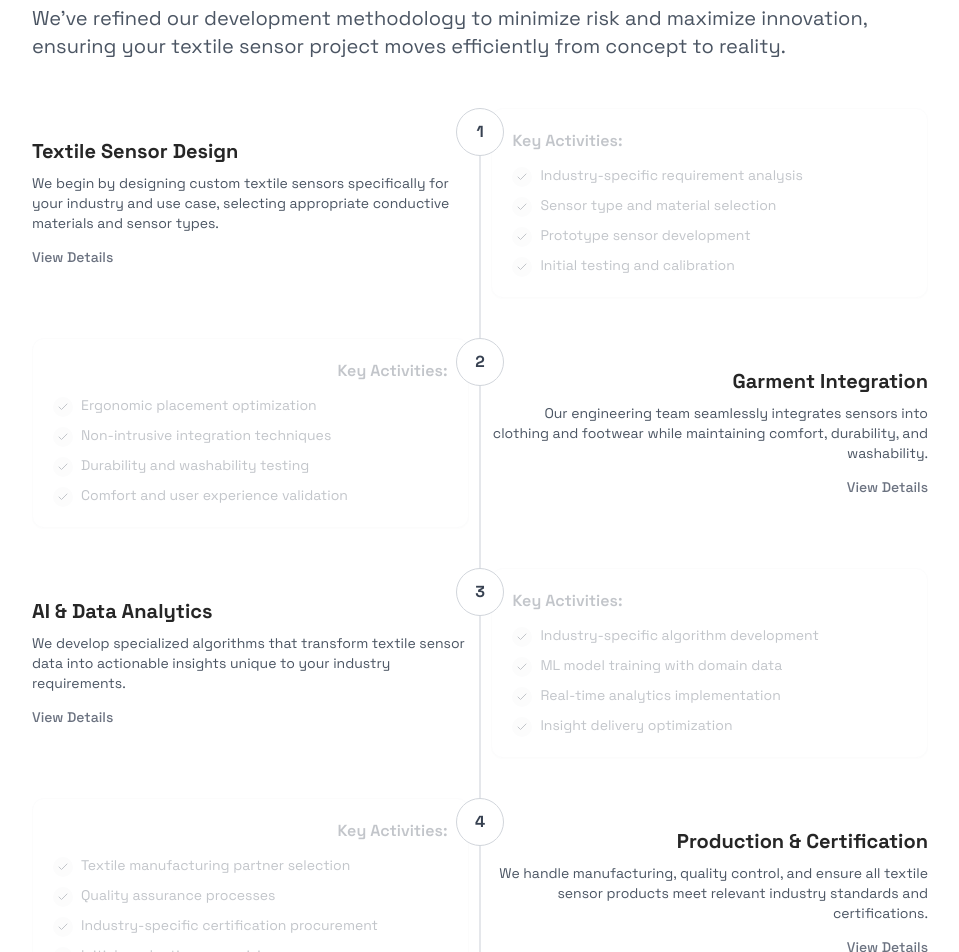
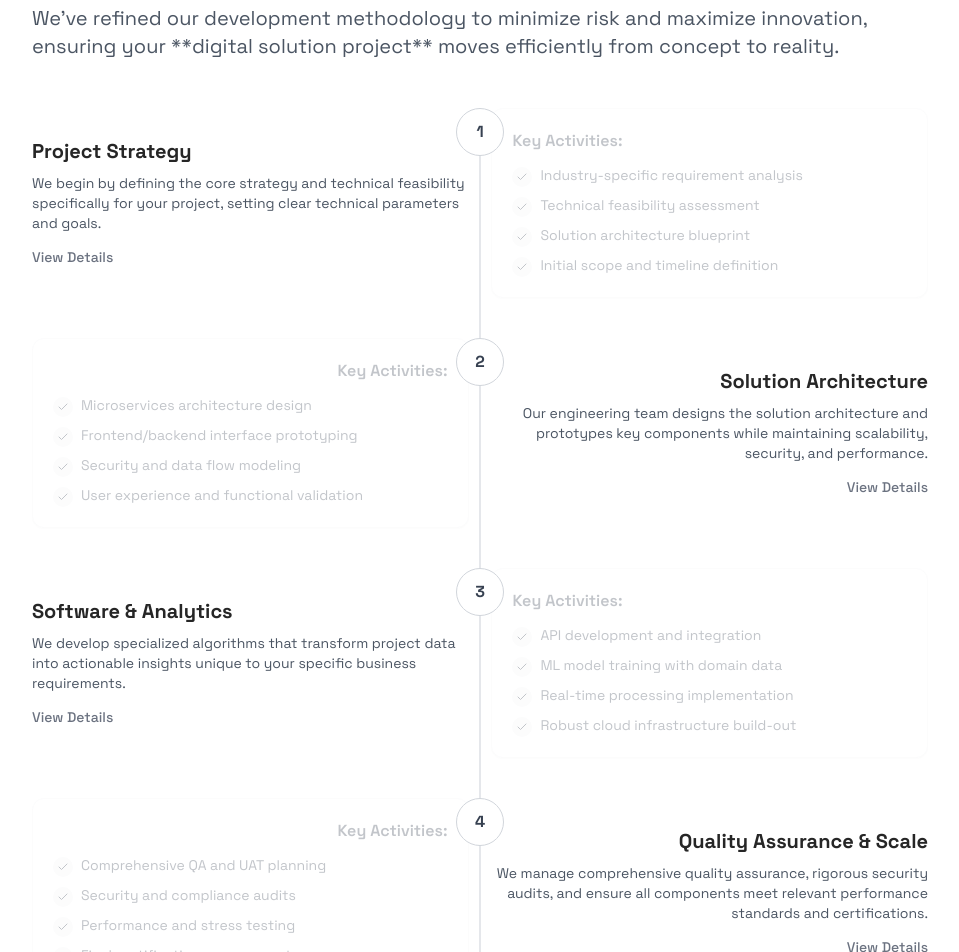
Before and after one commit to zenishxworld/Zensu-webs, a React (Vite) app: page /development-process in a window 1280 px wide. Shown: the part 220-1172 px from the top of the page, without its empty margins (160-1119 px from the left). Built offline with nearby package versions, Linux system fonts and the light colour scheme.

Commit message:
- Update navbar menu - Replace feature image - Revamp DevelopmentProcess page - Update icons

```diff
--- a/src/components/Features.tsx
+++ b/src/components/Features.tsx
@@ -33,7 +33,7 @@ const Features = () => {
       icon: <HardHat className="w-10 h-10 text-white transition-transform duration-300 transform" />,
       title: "Logistics & Supply Chain",
       description: "Real-time fleet tracking, inventory optimization, end-to-end supply chain visibility, and automated warehouse management solutions.",
-      image: "/lovable-uploads/cf8966e3-de0d-445f-9fbd-ee6c48daa7ff.png",
+      image: "/lovable-uploads/Screenshot 2025-10-09 215213.png",
       category: "Industrial"
     },
     {
@@ -121,9 +121,9 @@ A successful product requires expertise in strategy, robust software, and scalab
             <div className="inline-block mb-2 px-3 py-1 bg-gray-100 text-gray-700 rounded-full text-sm font-medium">
               Industry Applications
             </div>
-            <h3 className="text-2xl font-bold mb-4">Cross-Industry IoT Solutions</h3>
+            <h3 className="text-2xl font-bold mb-4">Target Industry Solutions</h3>
             <p className="text-gray-600">
-              Our modular approach enables rapid development across diverse industries, from sports tech to smart cities.
+              Our strategic approach enables rapid digital solution development across diverse industries, from sports tech to smart cities.
             </p>
           </div>
 
--- a/src/components/Navbar.tsx
+++ b/src/components/Navbar.tsx
@@ -121,13 +121,13 @@ const Navbar = () => {
                       <li>
                         <Link to="/tech-details" className="block p-3 space-y-1 rounded-md hover:bg-gray-100">
                           <div className="font-medium">Technology Platform</div>
-                          <p className="text-sm text-gray-500">Our IoT development platform and capabilities</p>
+                          <p className="text-sm text-gray-500">Our core strategy, software, deployment expertise</p>
                         </Link>
                       </li>
                       <li>
                         <Link to="/development-process" className="block p-3 space-y-1 rounded-md hover:bg-gray-100">
                           <div className="font-medium">Development Process</div>
-                          <p className="text-sm text-gray-500">5-phase approach from idea to market</p>
+                          <p className="text-sm text-gray-500">Structured methodology from concept to launch</p>
                         </Link>
                       </li>
                       <li>
--- a/src/pages/DevelopmentProcess.tsx
+++ b/src/pages/DevelopmentProcess.tsx
@@ -1,4 +1,4 @@
-import { ArrowLeft, CheckCircle, Clock, FileSearch, Settings, Cpu, Code, Truck, BarChart, Check } from 'lucide-react';
+import { ArrowLeft, CheckCircle, Clock, FileSearch, Settings, Cpu, Code, Truck, BarChart, Check, Zap, HardHat, TrendingUp } from 'lucide-react';
 import { Link } from 'react-router-dom';
 import { useState, useRef, useEffect } from 'react';
 import { cn } from '@/lib/utils';
@@ -16,29 +16,29 @@ const DevelopmentProcess = () => {
   // Process component logic
   const processes = [{
     id: 1,
-    title: "Textile Sensor Design",
-    description: "We begin by designing custom textile sensors specifically for your industry and use case, selecting appropriate conductive materials and sensor types.",
-    steps: ["Industry-specific requirement analysis", "Sensor type and material selection", "Prototype sensor development", "Initial testing and calibration"]
+    title: "Project Strategy", // REPLACED: "Textile Sensor Design"
+    description: "We begin by defining the core strategy and technical feasibility specifically for your project, setting clear technical parameters and goals.", // REPLACED description
+    steps: ["Industry-specific requirement analysis", "Technical feasibility assessment", "Solution architecture blueprint", "Initial scope and timeline definition"] // REPLACED steps
   }, {
     id: 2,
-    title: "Garment Integration",
-    description: "Our engineering team seamlessly integrates sensors into clothing and footwear while maintaining comfort, durability, and washability.",
-    steps: ["Ergonomic placement optimization", "Non-intrusive integration techniques", "Durability and washability testing", "Comfort and user experience validation"]
+    title: "Solution Architecture", // REPLACED: "Garment Integration"
+    description: "Our engineering team designs the solution architecture and prototypes key components while maintaining scalability, security, and performance.", // REPLACED description
+    steps: ["Microservices architecture design", "Frontend/backend interface prototyping", "Security and data flow modeling", "User experience and functional validation"] // REPLACED steps
   }, {
     id: 3,
-    title: "AI & Data Analytics",
-    description: "We develop specialized algorithms that transform textile sensor data into actionable insights unique to your industry requirements.",
-    steps: ["Industry-specific algorithm development", "ML model training with domain data", "Real-time analytics implementation", "Insight delivery optimization"]
+    title: "Software & Analytics", // REPLACED: "AI & Data Analytics"
+    description: "We develop specialized algorithms that transform project data into actionable insights unique to your specific business requirements.", // REPLACED description
+    steps: ["API development and integration", "ML model training with domain data", "Real-time processing implementation", "Robust cloud infrastructure build-out"] // REPLACED steps
   }, {
     id: 4,
-    title: "Production & Certification",
-    description: "We handle manufacturing, quality control, and ensure all textile sensor products meet relevant industry standards and certifications.",
-    steps: ["Textile manufacturing partner selection", "Quality assurance processes", "Industry-specific certification procurement", "Initial production supervision"]
+    title: "Quality Assurance & Scale", // REPLACED: "Production & Certification"
+    description: "We manage comprehensive quality assurance, rigorous security audits, and ensure all components meet relevant performance standards and certifications.", // REPLACED description
+    steps: ["Comprehensive QA and UAT planning", "Security and compliance audits", "Performance and stress testing", "Final certification procurement"] // REPLACED steps
   }, {
     id: 5,
-    title: "Deployment & Support",
-    description: "We provide comprehensive training, implementation assistance, and ongoing support to ensure successful adoption and continuous improvement.",
-    steps: ["User training and onboarding", "Data interpretation guidance", "Performance monitoring", "Continuous improvement iterations"]
+    title: "Deployment & Support", // KEPT: "Deployment & Support"
+    description: "We provide comprehensive launch strategy, implementation assistance, and ongoing support to ensure successful adoption and continuous improvement.", // REPLACED description
+    steps: ["Final launch planning and execution", "User training and onboarding", "Performance monitoring and reporting", "Continuous improvement iterations"] // REPLACED steps
   }];
   useEffect(() => {
     processSectionsRef.current = processes.map((_, i) => processSectionsRef.current[i] || null);
@@ -93,21 +93,21 @@ const DevelopmentProcess = () => {
     title: "2. Concept & Design",
     description: "Our experts craft initial designs and technical specifications, ensuring alignment with your brand identity and user experience goals."
   }, {
-    icon: <Cpu className="h-6 w-6" />,
-    title: "3. Hardware Development",
-    description: "We select, design, and integrate sensor components, creating optimized hardware solutions that balance performance and efficiency."
+    icon: <Code className="h-6 w-6" />, // REPLACED ICON (Code is better than Cpu for Software Architecture)
+    title: "3. Solution Architecture", // REPLACED: "3. Hardware Development"
+    description: "We design the complete solution architecture and technical specifications, balancing scalability, performance, and efficiency." // REPLACED description
   }, {
-    icon: <Code className="h-6 w-6" />,
+    icon: <Cpu className="h-6 w-6" />, // REPLACED ICON (Cpu is fine for processing/software logic)
     title: "4. Software Development",
-    description: "Our development team builds robust firmware, apps, and cloud platforms tailored to your product's unique requirements and user needs."
+    description: "Our development team builds robust software, apps, and cloud platforms tailored to your product's unique requirements and user needs." // Minor refinement
   }, {
     icon: <CheckCircle className="h-6 w-6" />,
     title: "5. Testing & Iteration",
     description: "Rigorous testing protocols ensure reliability, durability, and optimal performance across all conditions and use cases."
   }, {
-    icon: <Truck className="h-6 w-6" />,
-    title: "6. Production & Deployment",
-    description: "We support the transition from prototype to manufacturing, ensuring quality standards and seamless deployment."
+    icon: <TrendingUp className="h-6 w-6" />, // REPLACED ICON (TrendingUp is better for Launch/Growth than Truck)
+    title: "6. Launch & Deployment", // REPLACED: "6. Production & Deployment"
+    description: "We support the transition from prototype to full launch, ensuring quality standards and seamless deployment." // REPLACED description
   }, {
     icon: <BarChart className="h-6 w-6" />,
     title: "7. Continuous Improvement",
@@ -127,7 +127,7 @@ const DevelopmentProcess = () => {
             <div className="prose prose-lg max-w-none">
               <p className="text-xl text-gray-600 mb-12">
                 We've refined our development methodology to minimize risk and maximize innovation,
-                ensuring your textile sensor project moves efficiently from concept to reality.
+                ensuring your **digital solution project** moves efficiently from concept to reality.
               </p>
 
               {/* From Textile to Intelligence Process Section */}
```
Also changed, not shown: public/lovable-uploads/Screenshot 2025-10-09 215213.png (added).
